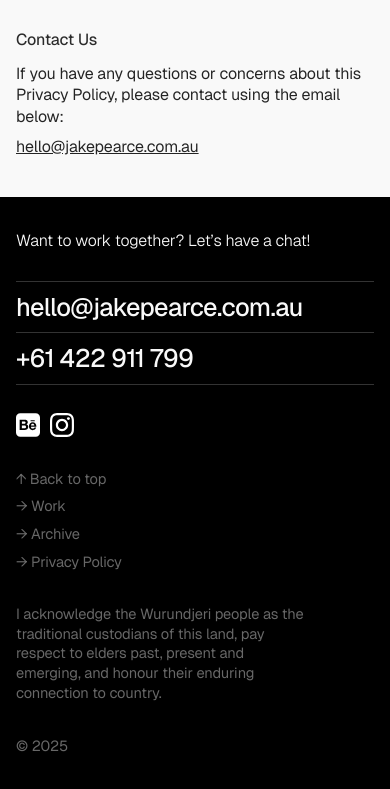
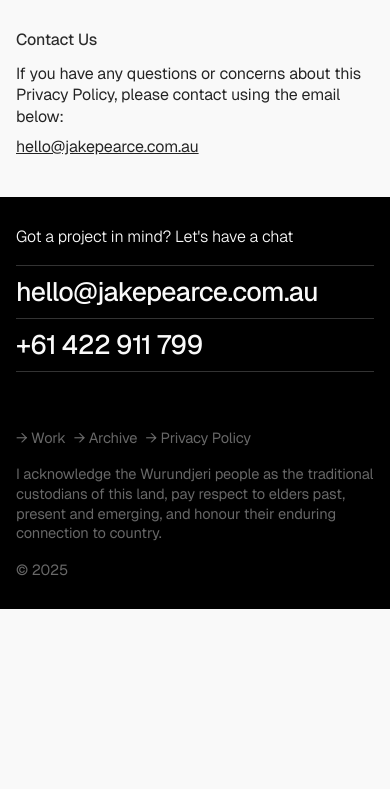
Before and after one commit to jakepearce8/portfolio-website, a website: page docs/privacy-policy.html in a window 390 px wide. Shown: the part 1300-2089 px from the top of the page. After the commit the page ends 1909 px from the top, so only its background shows below. Drawn offline with nearby package versions, Linux system fonts and the light colour scheme.

Commit message:
Fixed broken footer buttons

```diff
--- a/docs/privacy-policy.html
+++ b/docs/privacy-policy.html
@@ -708,63 +708,59 @@ hello@jakepearce.com.au      </p>
 </main>
 <footer
   id="contact"
-  class="bg-[#000000] text-[#FAFAFA] py-8"
+  class="bg-[#000000] text-[#FAFAFA] py-7 md:py-7"
   style="font-family:'Geist',sans-serif"
 >
-  <div class="max-web mx-auto w-full px-4 md:px-8 lg:px-16">
+  <div class="max-web mx-auto w-full px-4 md:px-8 lg:px-8 ">
     <div class="grid grid-cols-1 md:grid-cols-3
             gap-y-8 gap-x-8
-            md:gap-y-10 md:gap-x-20">
+            md:gap-y-10 md:gap-x-8">
       <!-- links -->
-      <div class="body-text-1 order-3 md:order-none
-            flex flex-col space-y-2
-            md:flex-row md:space-y-0 md:space-x-3">
-        <a href="#" id="backToTop"
-   class="block text-[#686868] text-[11pt] md:text-[11pt] hover:text-[#f9f9f9] whitespace-nowrap">
-  <span class="sm:hidden inline">↑ </span>Back to top
+      <div class="md:mt-0 mt-4 md:mb-0 -mb-4 body-text-1 flex justify-left md:gap-y-1.5 md:gap-x-2  gap-y-2  gap-x-2 flex-wrap text-[13pt] md:text-[10pt] order-4 md:order-none">
+        <a href="work" id="Work"
+   class="block text-[#686868] text-[11pt] md:text-[10pt] hover:text-[#f9f9f9] whitespace-nowrap">
+  <span class="  inline">→ </span>Work
 </a>
-        <a href="work" id="backToTop"
-   class="block text-[#686868] text-[11pt] md:text-[11pt] hover:text-[#f9f9f9] whitespace-nowrap">
-  <span class="sm:hidden inline">→ </span>Work
+        <a href="archive" id="Archive"
+   class="block text-[#686868] text-[11pt] md:text-[10pt] hover:text-[#f9f9f9] whitespace-nowrap">
+  <span class="  inline">→ </span>Archive
 </a>
-        <a href="archive" id="backToTop"
-   class="block text-[#686868] text-[11pt] md:text-[11pt] hover:text-[#f9f9f9] whitespace-nowrap">
-  <span class="sm:hidden inline">→ </span>Archive
-</a>
-       <a href="privacy-policy" id="backToTop"
-   class="block text-[#686868] text-[11pt] md:text-[11pt] hover:text-[#f9f9f9] whitespace-nowrap">
-  <span class="sm:hidden inline">→ </span>Privacy Policy
+
+<a href="privacy-policy" id="privacy policy"
+   class="block text-[#686868] text-[11pt] md:text-[10pt] hover:text-[#f9f9f9] whitespace-nowrap">
+  <span class="  inline">→ </span>Privacy Policy
 </a>
       </div>
 
       <!-- mobile-only copyright under nav -->
-      <div class="order-5 text-[11pt] md:text-[13pt] text-[#686868] md:hidden">
+      <div class="order-5 text-[11pt] md:text-[10pt] text-[#686868] md:hidden">
         © 2025
       </div>
+
 
       <!-- chat prompt -->
       <div
         class="andrew-text-1 text-[#f9f9f9] -mb-6 md:-mb-0 md:col-span-2 text-[12pt] md:text-[12pt] order-1 md:order-none"
       >
-        Want to work together? Let’s have a chat!
+        Got a project in mind? Let's have a chat
       </div>
 
       <!-- acknowledgement -->
       <div
-        class="body-text-1 text-[#686868] text-[11pt] md:text-[11pt] flex flex-col md:mr-0 mr-16 md:mt-7  justify-end order-4 md:order-none "
+        class="body-text-1 text-[#686868] text-[11pt] md:text-[10pt] flex flex-col md:mb-0 -mb-4  md:mt-7  justify-end order-4 md:order-none "
       >
         I acknowledge the Wurundjeri people as the traditional custodians of this land, pay respect to elders past, present and emerging, and honour their enduring connection to country.
       </div>
 
       <!-- contact details -->
-      <div class="mt-5 md:mt-6 md:col-span-2 space-y-2 order-2 md:order-none">
+      <div class="mt-2 md:mt-6 md:col-span-2 space-y-2 order-2 md:order-none">
         <div class="border-b border-1 border-[#333333]"></div>
 
         <div class="copy-target">
           <a
             href="#"
             data-copy="hello@jakepearce.com.au"
-            class="email text-[#f9f9f9] block md:text-[28pt]  text-[19pt] hover:text-[#f9f9f9]/60"
+            class="email text-[#f9f9f9] block md:text-[30pt]  text-[20pt] hover:text-[#f9f9f9]/60"
           >
             hello@jakepearce.com.au
           </a>
@@ -774,43 +770,45 @@ hello@jakepearce.com.au      </p>
           <a
             href="#"
             data-copy="+614229117799"
-            class="email text-[#f9f9f9] block md:text-[28pt]  text-[19pt] hover:text-[#f9f9f9]/60"
+            class="email text-[#f9f9f9] block md:text-[30pt]  text-[20pt] hover:text-[#f9f9f9]/60"
           >
             +61 422 911 799
           </a>
         </div>
-        <div class="border-b border-1 border-[#333333]"></div>
+        <div class="border-b border-1 border-[#333333] "></div>
 
-        <div class="flex justify-between items-center">
-          <div class="mt-5 md:mt-7 flex space-x-2.5">
-            <a
-              href="https://behance.net/jake.r.pearce"
-              target="_blank"
-              rel="noopener"
-            >
-              <img
-                src="images/behance.svg"
-                alt="Behance"
-                class="w-6 h-6 filter invert hover:opacity-60"
-              />
-            </a>
-            <a
-              href="https://instagram.com/jake.r.pearce"
-              target="_blank"
-              rel="noopener"
-            >
-              <img
-                src="images/instagram-black.svg"
-                alt="Instagram"
-                class="w-6 h-6 filter invert hover:opacity-60"
-              />
-            </a>
-          </div>
+        <div class="flex items-center ">
+  <!-- 1) Back to top goes here -->
+  <a href="#" id="backToTop"
+     class="body-text-1 block text-[#686868] text-[11pt] md:text-[10pt]
+            hover:text-[#f9f9f9] whitespace-nowrap md:mt-4 mt-0 hidden md:block">
+    <span class="inline">↑ </span>Scroll to top
+  </a>
 
-          <!-- desktop-only copyright -->
-          <div class="mt-5 md:mt-7  text-[13pt] text-[#686868] hidden md:block">
-            © 2025
-          </div>
+  <!-- 2) Everything else in its own flex, pushed right by ml-auto -->
+  <div class="ml-auto body-text-1 flex flex-wrap gap-x-2 gap-y-2
+               text-[13pt] md:text-[10pt]">
+
+    <a href="https://www.linkedin.com/in/jake-pearce-076b772b5/"
+       class="block text-[#686868] text-[11pt] md:text-[10pt]
+              hover:text-[#f9f9f9] whitespace-nowrap md:mt-4 mt-0 hidden md:block">
+      <span class="inline">→ </span>LinkedIn
+    </a>
+    <a href="https://instagram.com/jake.r.pearce"
+       class="block text-[#686868] text-[11pt] md:text-[10pt]
+              hover:text-[#f9f9f9] whitespace-nowrap md:mt-4 mt-0 hidden md:block">
+      <span class="inline">→ </span>Instagram
+    </a>
+    <a   class="block text-[#686868] text-[11pt] md:text-[10pt]
+                        whitespace-nowrap md:mt-4 mt-0 hidden md:block">
+      <span class="inline">© 2025</span>
+    </a>
+  </div>
+</div>
+
+
+
+
         </div>
       </div>
     </div>
```
Also changed, not shown: docs/archive.html (+1 -1 lines), docs/bmp-sports.html (+1 -1 lines), docs/braves-cricket.html (+1 -1 lines), docs/erima-australia.html (+1 -1 lines), docs/index.html (+1 -1 lines), docs/mmt.html (+1 -1 lines), docs/work.html (+1 -1 lines).
